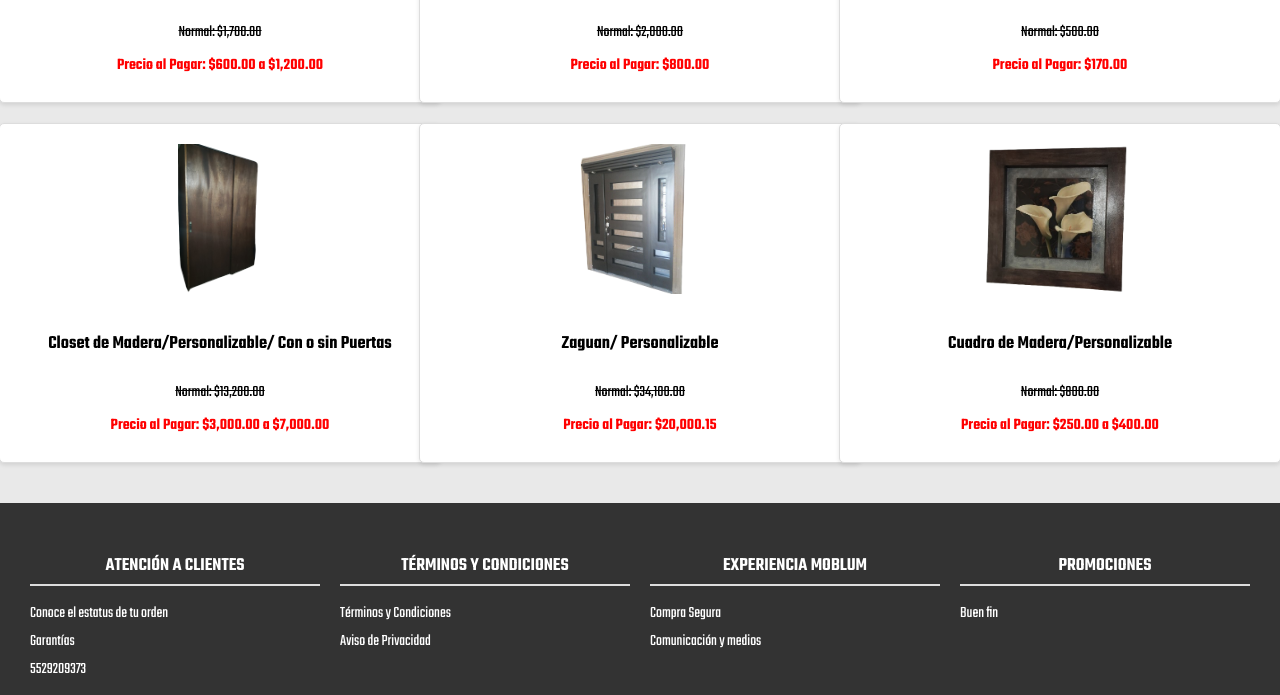
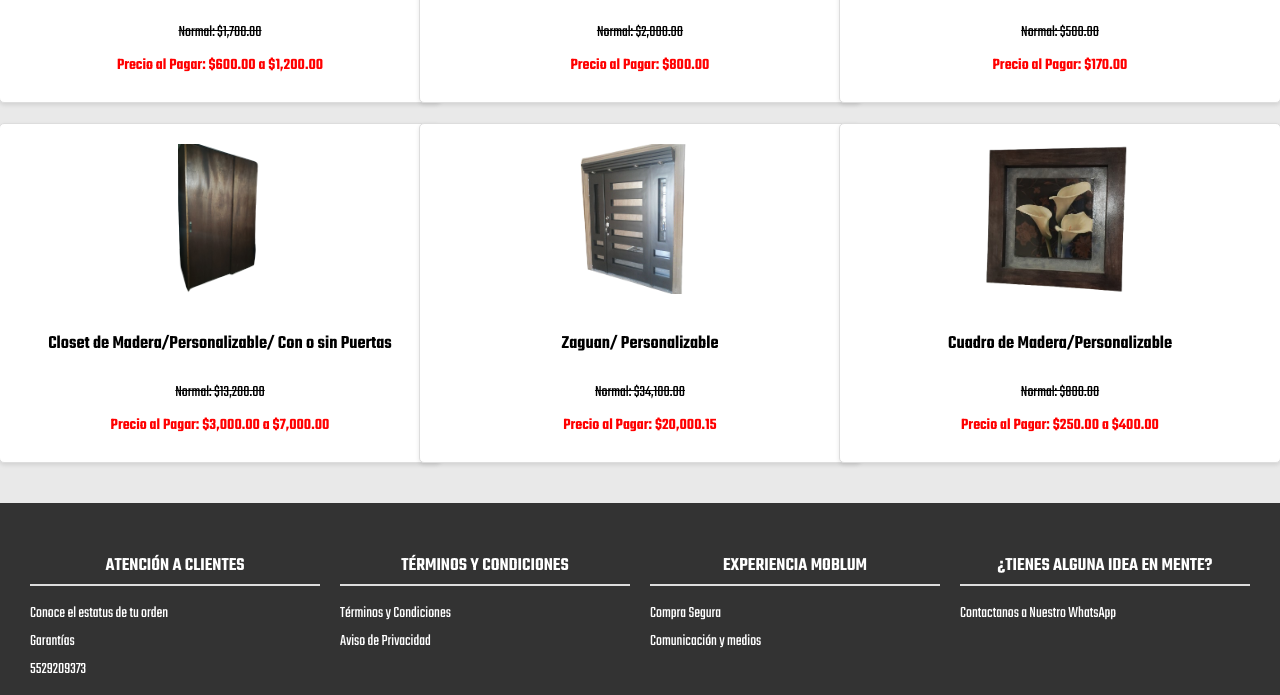
Before and after one commit to Muebles-y-Mas-JM/web, a plain HTML site: page productos.html in a window 1280 px wide. Shown: the part 1148-1843 px from the top of the page. Drawn offline with Linux system fonts and the light colour scheme.

Commit message:
Update productos.html

```diff
--- a/productos.html
+++ b/productos.html
@@ -414,9 +414,9 @@ footer {
             </ul>
         </div>
         <div class="footer-section">
-            <h3>PROMOCIONES</h3>
+            <h3>¿TIENES ALGUNA IDEA EN MENTE?</h3>
             <ul>
-                <li><a href="#buen-fin">Buen fin</a></li>
+                <li><a href="#buen-fin">Contactanos a Nuestro WhatsApp</a></li>
             </ul>
         </div>
         <div class="footer-social">
```
